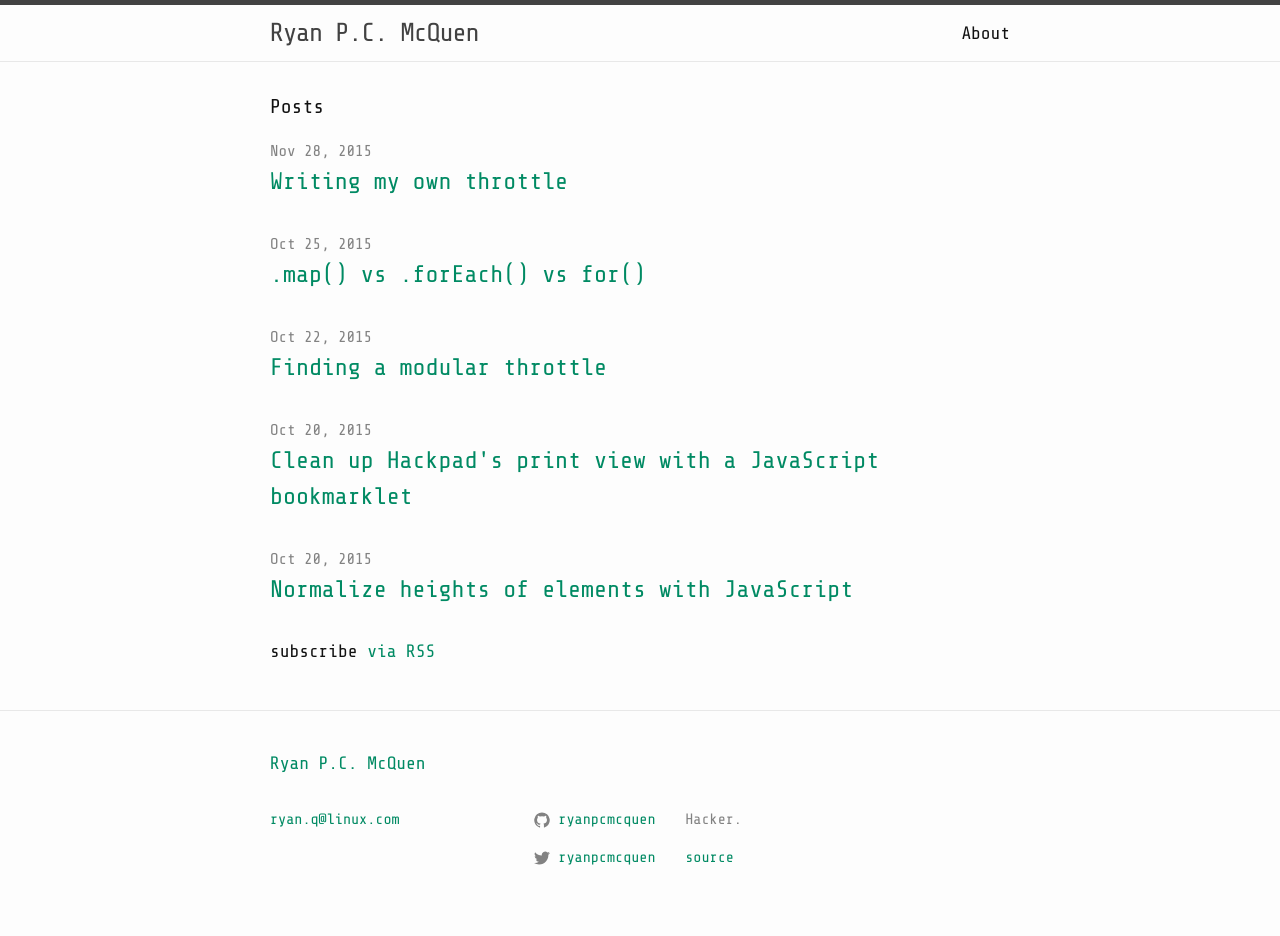
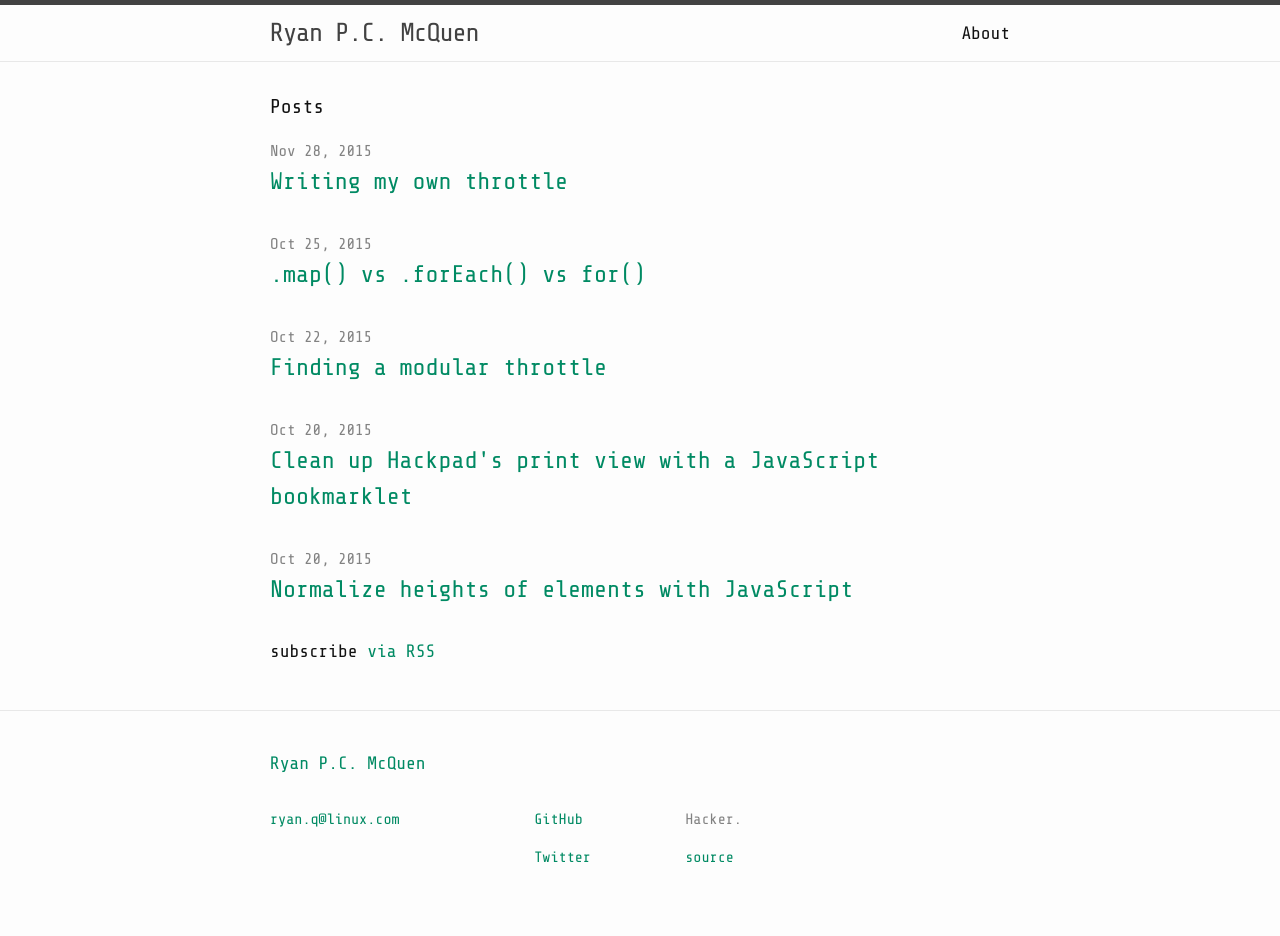
Before and after one commit to ryanpcmcquen/ryanpcmcquen.github.io, a Jekyll site: the page built from index.html, in a window 1280 px wide. Built offline with Jekyll 4.4.1, drawn with Linux system fonts in a browser that asks for light colours.

Commit message:
simplify footer

```diff
--- a/_includes/footer.html
+++ b/_includes/footer.html
@@ -20,13 +20,14 @@
           {% if site.github_username %}
           <li>
             <a href="https://github.com/{{ site.github_username }}">
-              <span class="icon  icon--github">
-                <svg viewBox="0 0 16 16">
-                  <path fill="#828282" d="M8 .43a7.76 7.76 0 0 0-2.454 15.125c.388.07.53-.168.53-.374 0-.183-.007-.67-.01-1.32-2.16.47-2.614-1.04-2.614-1.04-.353-.895-.862-1.134-.862-1.134-.705-.48.053-.472.053-.472.78.055 1.19.8 1.19.8.69 1.186 1.815.843 2.257.645.07-.503.27-.844.493-1.038-1.723-.197-3.534-.862-3.534-3.836 0-.847.3-1.54.798-2.082-.08-.197-.347-.986.076-2.054 0 0 .652-.21 2.134.796A7.39 7.39 0 0 1 8 4.184a7.45 7.45 0 0 1 1.943.26c1.482-1.003 2.132-.795 2.132-.795.423 1.067.157 1.856.077 2.053.497.542.798 1.235.798 2.082 0 2.98-1.814 3.637-3.543 3.83.28.24.527.712.527 1.436 0 1.038-.01 1.875-.01 2.13 0 .208.14.45.534.373A7.762 7.762 0 0 0 7.998.43z"/>
-                </svg>
-              </span>
+              <!--<span class="icon  icon--github">-->
+              <!--  <svg viewBox="0 0 16 16">-->
+              <!--    <path fill="#828282" d="M8 .43a7.76 7.76 0 0 0-2.454 15.125c.388.07.53-.168.53-.374 0-.183-.007-.67-.01-1.32-2.16.47-2.614-1.04-2.614-1.04-.353-.895-.862-1.134-.862-1.134-.705-.48.053-.472.053-.472.78.055 1.19.8 1.19.8.69 1.186 1.815.843 2.257.645.07-.503.27-.844.493-1.038-1.723-.197-3.534-.862-3.534-3.836 0-.847.3-1.54.798-2.082-.08-.197-.347-.986.076-2.054 0 0 .652-.21 2.134.796A7.39 7.39 0 0 1 8 4.184a7.45 7.45 0 0 1 1.943.26c1.482-1.003 2.132-.795 2.132-.795.423 1.067.157 1.856.077 2.053.497.542.798 1.235.798 2.082 0 2.98-1.814 3.637-3.543 3.83.28.24.527.712.527 1.436 0 1.038-.01 1.875-.01 2.13 0 .208.14.45.534.373A7.762 7.762 0 0 0 7.998.43z"/>-->
+              <!--  </svg>-->
+              <!--</span>-->
 
-              <span class="username">{{ site.github_username }}</span>
+              <!--<span class="username">{{ site.github_username }}</span>-->
+              GitHub
             </a>
           </li>
           {% endif %}
@@ -34,13 +35,14 @@
           {% if site.twitter_username %}
           <li>
             <a href="https://twitter.com/{{ site.twitter_username }}">
-              <span class="icon  icon--twitter">
-                <svg viewBox="0 0 16 16">
-                  <path fill="#828282" d="M15.97 3.058a6.538 6.538 0 0 1-1.88.515 3.28 3.28 0 0 0 1.44-1.81 6.53 6.53 0 0 1-2.077.794A3.27 3.27 0 0 0 7.88 5.54a9.28 9.28 0 0 1-6.74-3.415A3.27 3.27 0 0 0 2.153 6.49 3.257 3.257 0 0 1 .67 6.08v.04a3.27 3.27 0 0 0 2.624 3.207 3.26 3.26 0 0 1-1.476.056 3.273 3.273 0 0 0 3.055 2.27 6.56 6.56 0 0 1-4.84 1.355 9.254 9.254 0 0 0 5.012 1.47c6.015 0 9.304-4.984 9.304-9.305 0-.142-.004-.283-.01-.423a6.653 6.653 0 0 0 1.63-1.692z"/>
-                </svg>
-              </span>
+              <!--<span class="icon  icon--twitter">-->
+              <!--  <svg viewBox="0 0 16 16">-->
+              <!--    <path fill="#828282" d="M15.97 3.058a6.538 6.538 0 0 1-1.88.515 3.28 3.28 0 0 0 1.44-1.81 6.53 6.53 0 0 1-2.077.794A3.27 3.27 0 0 0 7.88 5.54a9.28 9.28 0 0 1-6.74-3.415A3.27 3.27 0 0 0 2.153 6.49 3.257 3.257 0 0 1 .67 6.08v.04a3.27 3.27 0 0 0 2.624 3.207 3.26 3.26 0 0 1-1.476.056 3.273 3.273 0 0 0 3.055 2.27 6.56 6.56 0 0 1-4.84 1.355 9.254 9.254 0 0 0 5.012 1.47c6.015 0 9.304-4.984 9.304-9.305 0-.142-.004-.283-.01-.423a6.653 6.653 0 0 0 1.63-1.692z"/>-->
+              <!--  </svg>-->
+              <!--</span>-->
 
-              <span class="username">{{ site.twitter_username }}</span>
+              <!--<span class="username">{{ site.twitter_username }}</span>-->
+              Twitter
             </a>
           </li>
           {% endif %}
```
